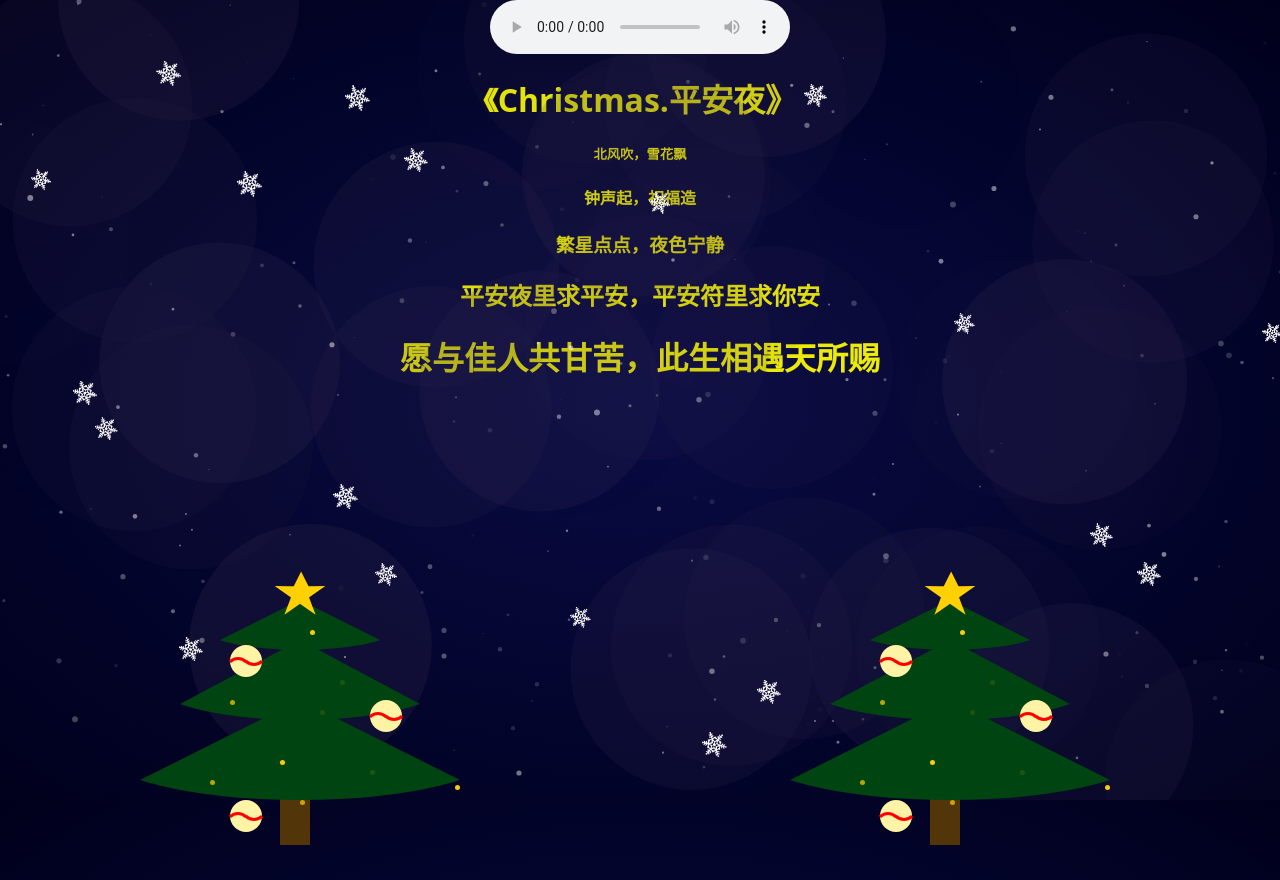
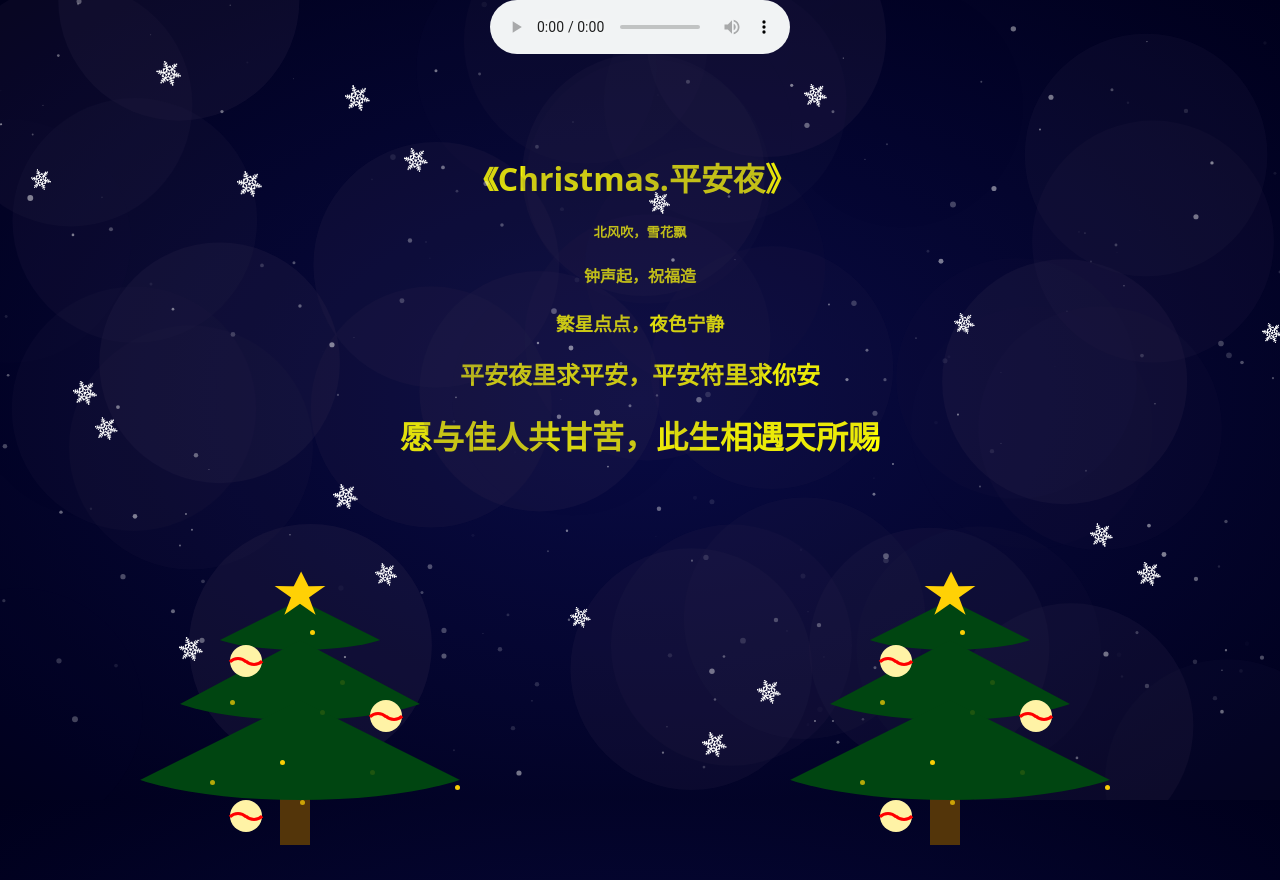
Before and after one commit to ljsf/Christmas-master, a plain HTML site: page index.html in a window 1280 px wide. Drawn offline with Linux system fonts and the light colour scheme; animation ran at ten frames a second.

Commit message:
Update style.css

```diff
--- a/css/style.css
+++ b/css/style.css
@@ -58,7 +58,7 @@ canvas.flare{opacity:0.5;}
 .content {
 	postion:absolute;
 	color: yellow;
-	top: 500px;
+	margin-top: 100px;
 }
 
 .chirtmas2 {
```
